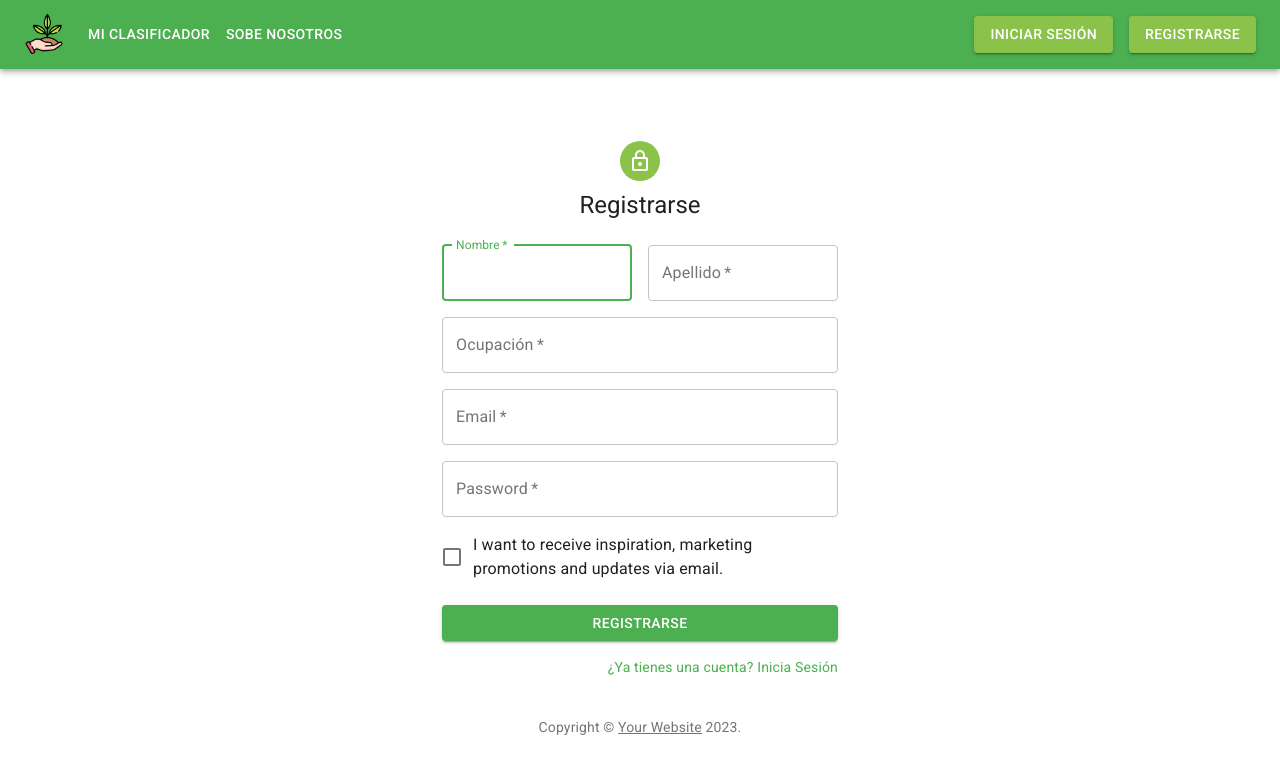
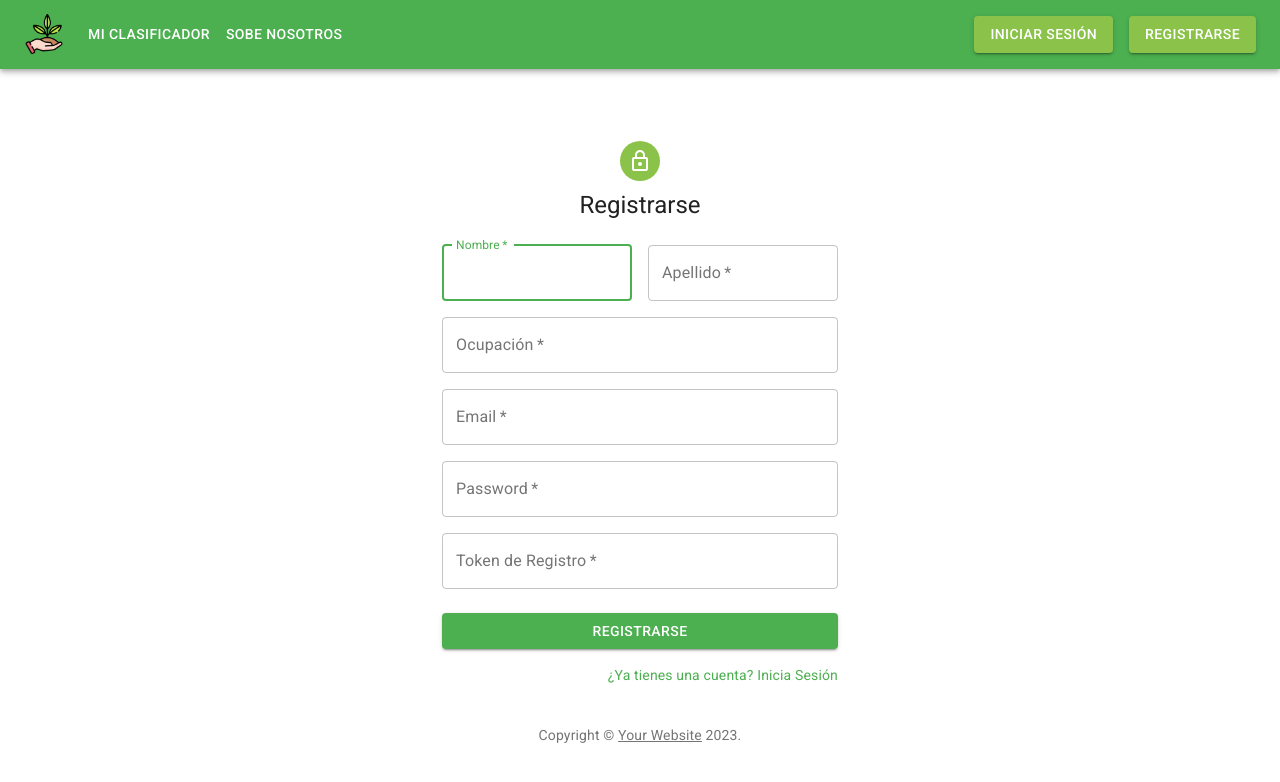
Before and after one commit to katherinegonzalez/ClasificadorTizonTemprano, a React (Create React App) app in the folder frontend-clasificador/: page /registro in a window 1280 px wide. Shown: the top 782 px of the page. Built offline with nearby package versions, Linux system fonts and the light colour scheme.

Commit message:
Solicitud de Token para Registro

```diff
--- a/frontend-clasificador/src/components/auth/SignIn.js
+++ b/frontend-clasificador/src/components/auth/SignIn.js
@@ -76,7 +76,7 @@ export default function SignIn() {
         method: 'POST',
         body:  JSON.stringify(formData),
         headers: {
-          'Content-Type': 'application/json', // Establece el tipo de contenido como JSON
+          'Content-Type': 'application/json',
         },
       })
       .then(response => response.json())
@@ -87,11 +87,10 @@ export default function SignIn() {
           setIsAuth(true);
           navigate('/validacion-experto');
         } else {
-          setShowMessage(true);
-
           if (response.message) {
             setMessage(response.message);
           }
+          setShowMessage(true);
         }
         setLoading(false);
       })
--- a/frontend-clasificador/src/components/auth/SignUp.js
+++ b/frontend-clasificador/src/components/auth/SignUp.js
@@ -33,7 +33,7 @@ function Copyright(props) {
 export default function SignUp() {
   const [loading, setLoading] = useState(false);
   const { setIsAuth } = useContext(AppContext);
-  const { setShowMessage } = useContext(AppContext);
+  const { setShowMessage, setMessage, setMessageType } = useContext(AppContext);
   const [errors, setErrors] = useState({});
 
   const navigate = useNavigate();
@@ -57,6 +57,7 @@ export default function SignUp() {
       occupation: data.get('occupation'),
       email: data.get('email'),
       password: data.get('password'),
+      signupkey: data.get('signupkey')
     };
 
     const newErrors = {
@@ -65,6 +66,7 @@ export default function SignUp() {
       occupation: !data.get('occupation'),
       email: !data.get('email'),
       password: !data.get('password'),
+      signupkey: !data.get('signupkey')
     };
 
     // Actualizar estado con errores
@@ -87,9 +89,14 @@ export default function SignUp() {
           setSessionID(response.token);
           setIsAuth(true);
           navigate('/validacion-experto');
+          setMessage('¡Registro Exitoso!');
+          setMessageType('success');
         } else {
-          setShowMessage(true)
+          if (response.message) {
+            setMessage(response.message);
+          }
         }
+        setShowMessage(true);
         setLoading(false);
       })
       .catch(err => {
@@ -214,10 +221,18 @@ export default function SignUp() {
               />
               </Grid>
               <Grid item xs={12}>
-              <FormControlLabel
-                  control={<Checkbox value="allowExtraEmails" color="primary" />}
-                  label="I want to receive inspiration, marketing promotions and updates via email."
-              />
+                <TextField
+                    required
+                    fullWidth
+                    name="signupkey"
+                    label="Token de Registro"
+                    type="password"
+                    id="signupkey"
+                    autoComplete="signupkey"
+                    error={errors.signupkey}
+                    helperText={errors.signupkey && "Este campo es obligatorio"}
+                    onChange={handleChange}
+                />
               </Grid>
           </Grid>
           <Button
```
Also changed, not shown: 2 other files (tests, documents, lock files or other folders).
